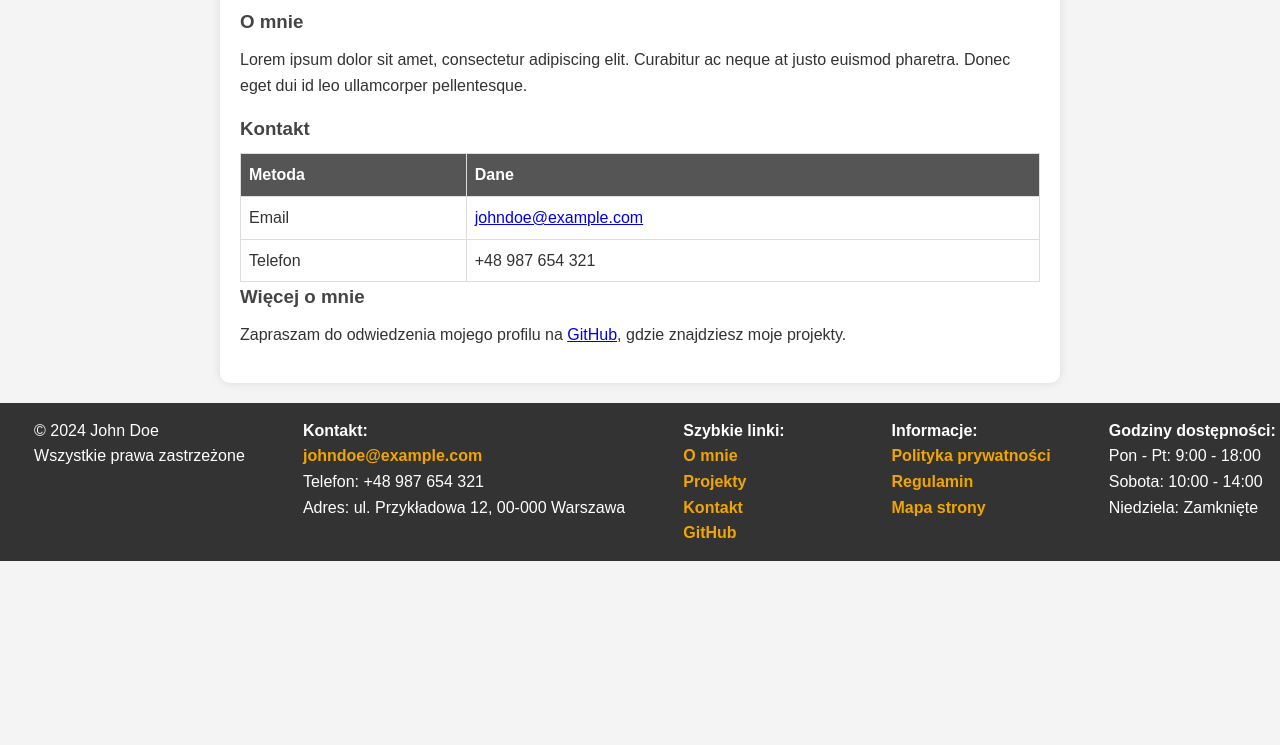
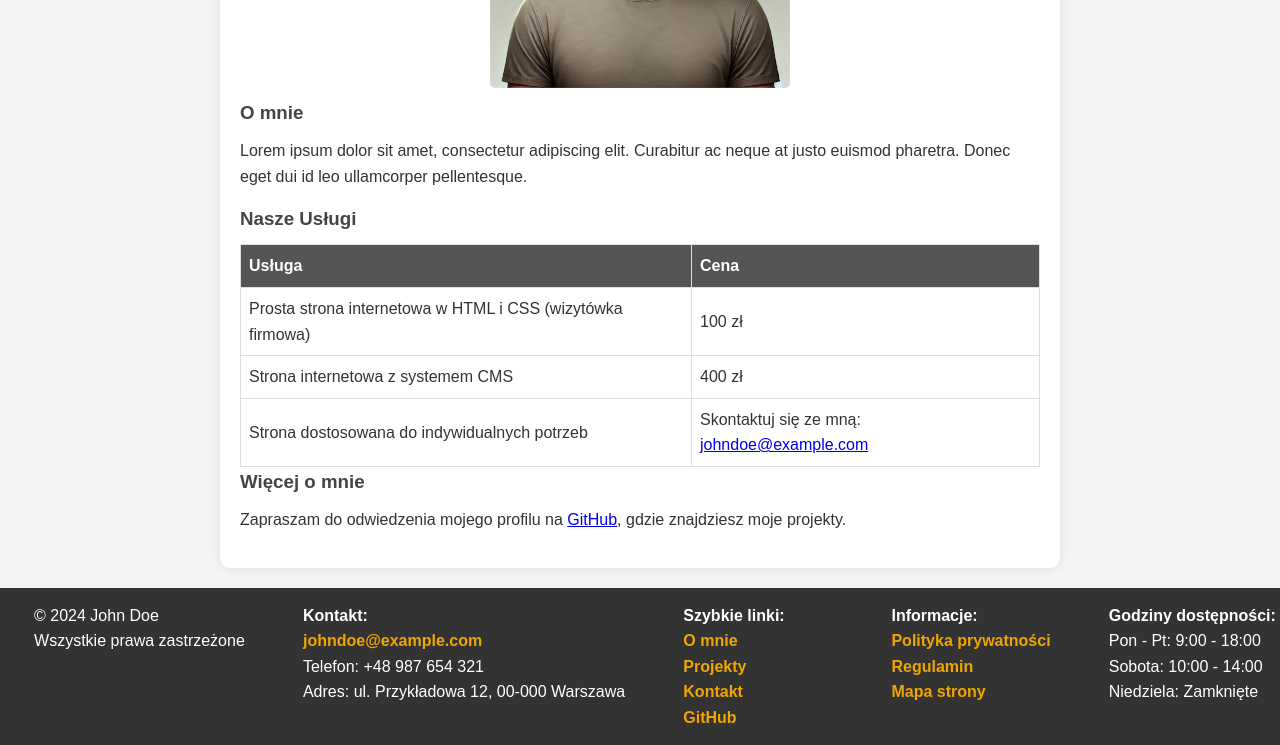
Before and after one commit to cmsrs/school, a plain HTML site: page html_and_css/html-and-css.html in a window 1280 px wide. Shown: the part 814-1559 px from the top of the page. Before the commit the page ends 1375 px from the top, so only its background shows below. Drawn offline with Linux system fonts and the light colour scheme.

Commit message:
logo and uslugi

```diff
--- a/html_and_css/html-and-css.html
+++ b/html_and_css/html-and-css.html
@@ -135,7 +135,8 @@
 <body>
 
     <header>
-        O mnie - John Doe
+        <img src="./imgs/logo.png" alt="Logo" width="50">
+        <p></p>O mnie - John Doe</p>
     </header>
 
     <main>
@@ -157,19 +158,23 @@
         <h3>O mnie</h3>
         <p>Lorem ipsum dolor sit amet, consectetur adipiscing elit. Curabitur ac neque at justo euismod pharetra. Donec eget dui id leo ullamcorper pellentesque.</p>
 
-        <h3>Kontakt</h3>
+        <h3>Nasze Usługi</h3>
         <table>
             <tr>
-                <th>Metoda</th>
-                <th>Dane</th>
+                <th>Usługa</th>
+                <th>Cena</th>
             </tr>
             <tr>
-                <td>Email</td>
-                <td><a href="mailto:johndoe@example.com">johndoe@example.com</a></td>
+                <td>Prosta strona internetowa w HTML i CSS (wizytówka firmowa)</td>
+                <td>100 zł</td>
             </tr>
             <tr>
-                <td>Telefon</td>
-                <td>+48 987 654 321</td>
+                <td>Strona internetowa z systemem CMS</td>
+                <td>400 zł</td>
+            </tr>
+            <tr>
+                <td>Strona dostosowana do indywidualnych potrzeb</td>
+                <td>Skontaktuj się ze mną: <a href="mailto:johndoe@example.com">johndoe@example.com</a></td>
             </tr>
         </table>
 
```
Also changed, not shown: html_and_css/only-html.html (+13 -8 lines), html_and_css/imgs/logo.png (added), html_and_css/imgs/org_logo.webp (added), 1 other file.
